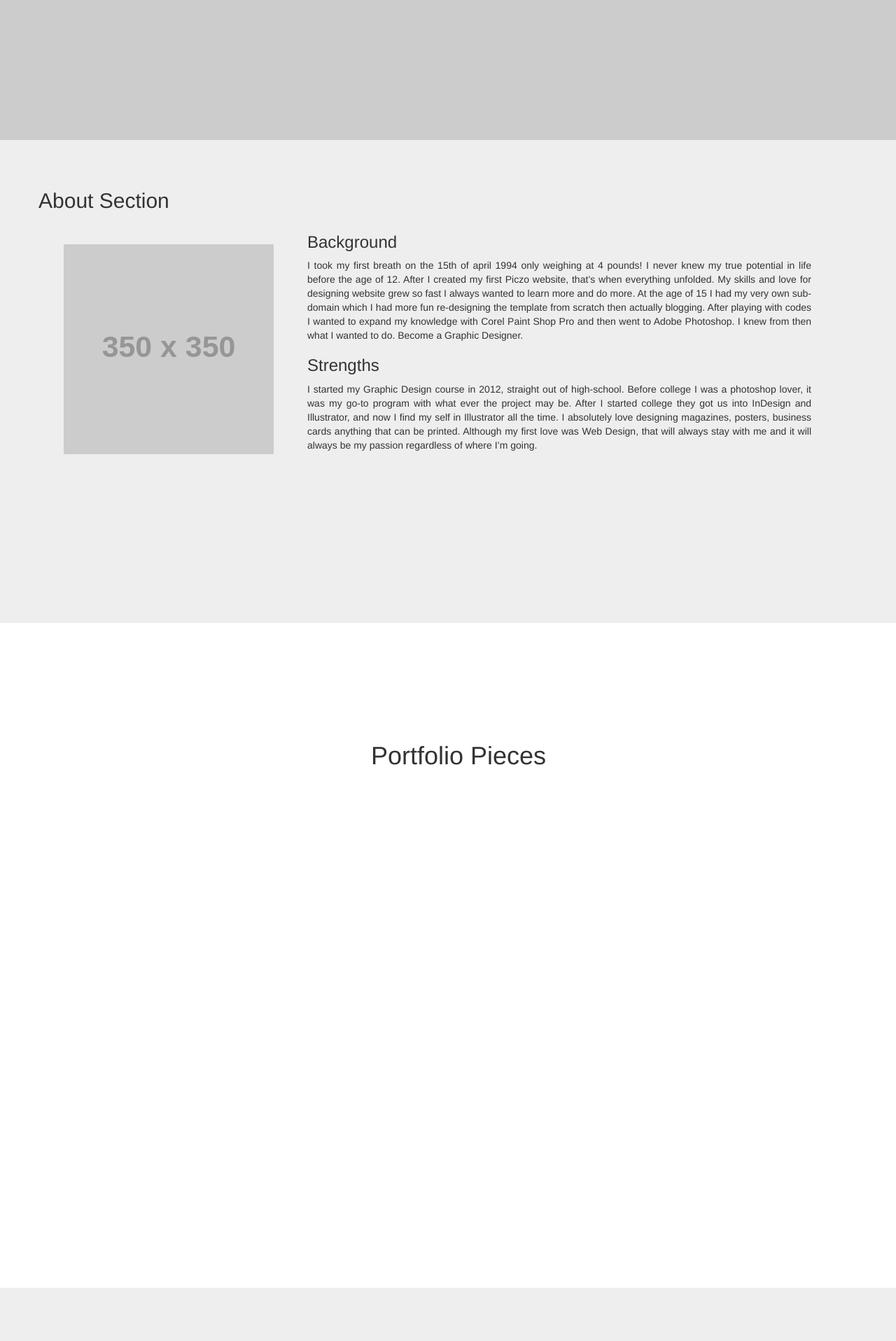
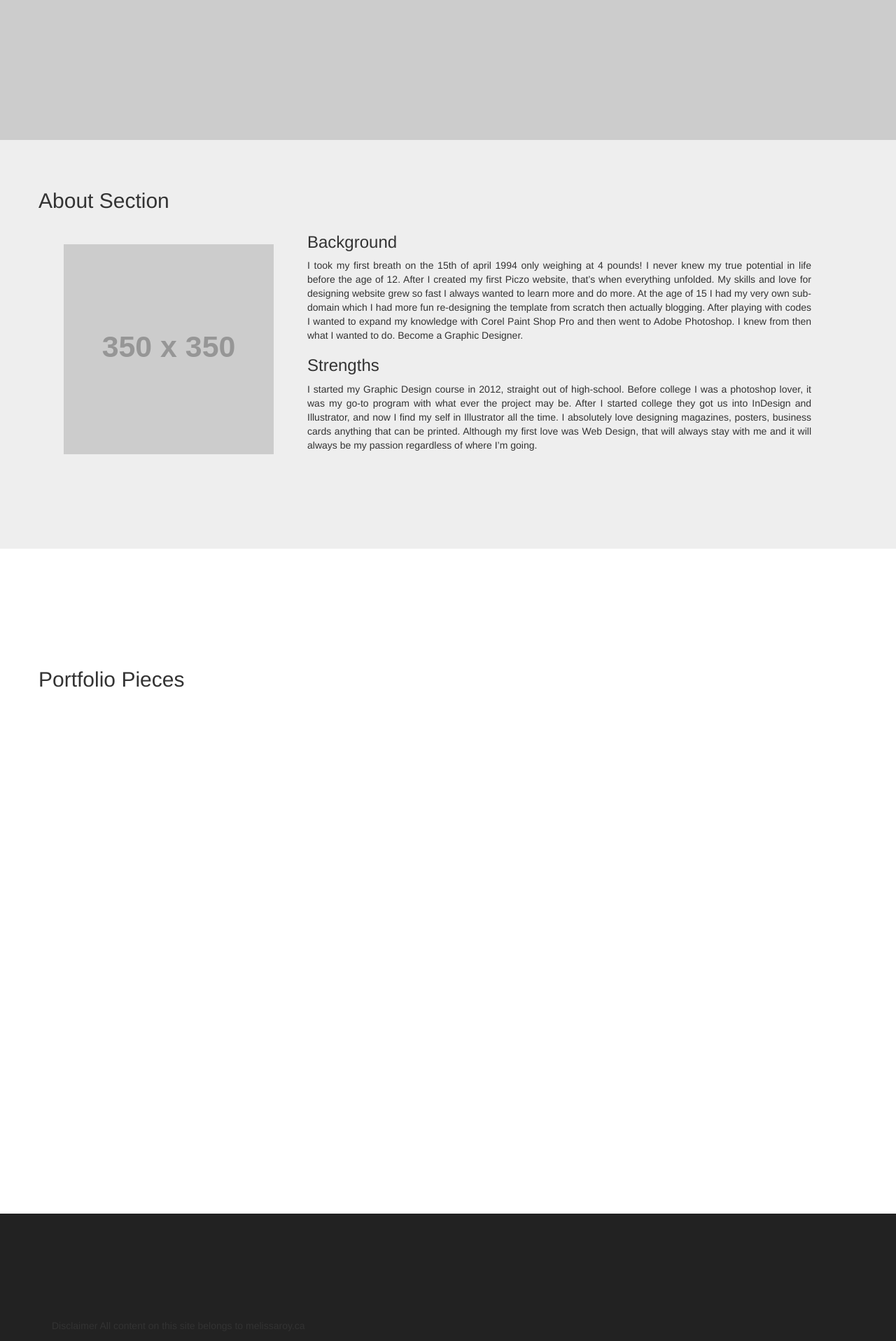
Before and after one commit to heartedmachine/melissaroy, a PHP site: page / in a window 1280 px wide. Shown: the part 750-2666 px from the top of the page at 70% size. Run offline with PHP 8.4, Linux system fonts and the light colour scheme; grey boxes labelled with a size stand in for pictures from a placeholder-image service; some libraries are stand-ins or nearby versions.

Commit message:
Adjusting height to about section

```diff
--- a/css/scrolling-nav.css
+++ b/css/scrolling-nav.css
@@ -40,12 +40,12 @@
 }
 
 .about-section {
-    height: 100%;
+    height: auto;
     padding-top: 50px;
-    padding-bottom: 50%;
+    padding-bottom: 10%;
     text-align: center;
     background: #eee;
-    overflow: hidden;
+    overflow: visible;
 }
 
 .work-section {
@@ -56,15 +56,29 @@
 }
 
 .contact-section {
-    height: 100%;
+    height: 30%;
     padding-top: 150px;
     text-align: center;
-    background: #eee;
+    background: #222;
+}
+
+.disclaimer {
+    width: 33.3%;
+}
+
+.navigation-footer {
+    width: 33.3%;
+}
+
+.media {
+    width: 33.3%;
+}
+.connect-footer {
+    width: 33.3%;
+    margin-right: auto;
+    margin-left: auto;
 }
 
 @media (min-width: 768px) {
 .about-section {
-    height: 80%;
-    padding-bottom: 0px;
-    }
 }
--- a/index.html
+++ b/index.html
@@ -107,7 +107,7 @@
         <div class="container">
             <div class="row">
                 <div class="col-lg-12">
-                    <h1>Portfolio Pieces</h1>
+                    <h2>Portfolio Pieces</h2>
                 </div>
             </div>
         </div>
@@ -118,7 +118,24 @@
         <div class="container">
             <div class="row">
                 <div class="col-lg-12">
-                    <h1>Contact Section</h1>
+                    <div class="disclaimer">
+                        Disclaimer
+                        All content on this site belongs to melissaroy.ca
+                    </div>
+                    <div class="navigation-footer">
+
+                    </div>
+                    <div class="media">
+                        <table class="connect-footer">
+                        <tbody>
+                            <tr>
+                                <td><a href="http://www.facebook.com"><img src="images/facebook.svg" alt="Facebook"></a></td>
+                                <td><a href="http://www.twitter.com"><img src="images/twitter.svg" alt="Twitter"></a></td>
+                                <td><a href="http://www.rss.com"><img src="images/rss.svg" alt="RSS"></a></td>
+                            </tr>
+                        </tbody>
+                    </table>
+                    </div>
                 </div>
             </div>
         </div>
```
